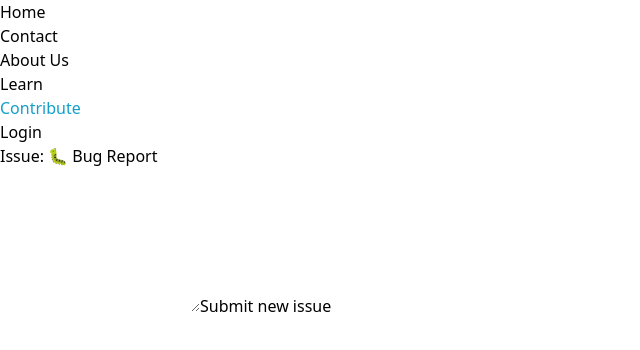
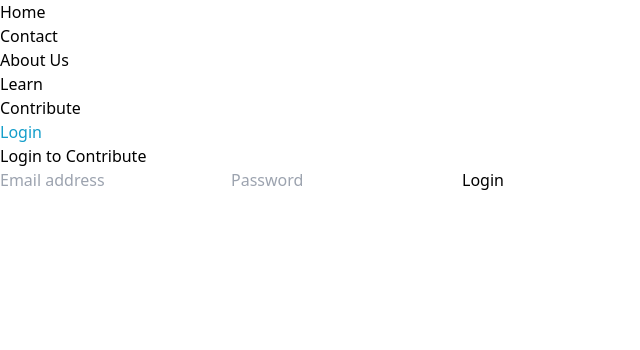
Before and after one commit to ahmadezzat472/Mastering-Routing-SPA-, a React (Vite) app: page /login in a window 1280 px wide. Before the commit this address led to /contribute. Shown: the top 350 px of the page, without its empty margins (0-640 px from the left). Built offline with nearby package versions, Linux system fonts and the light colour scheme.

Commit message:
Protected Route Component

```diff
--- /dev/null
+++ b/src/components/auth/ProtectedRoute.tsx
@@ -0,0 +1,15 @@
+import { ReactNode } from "react";
+import { Navigate } from "react-router-dom";
+
+interface IProps {
+    isAllowedCondition: boolean
+    redirectPath: string
+    children: ReactNode
+}
+
+const ProtectedRoute = ({isAllowedCondition, redirectPath, children}: IProps) => {
+    if(isAllowedCondition) return children;
+    else return <Navigate to={redirectPath} />
+}
+
+export default ProtectedRoute;
--- a/src/routes/index.tsx
+++ b/src/routes/index.tsx
@@ -1,4 +1,4 @@
-import { createBrowserRouter, createRoutesFromElements, Navigate, Route } from "react-router-dom";
+import { createBrowserRouter, createRoutesFromElements, Route } from "react-router-dom";
 import Home from "../pages";
 import Contact from "../pages/Contact";
 import About from "../pages/About";
@@ -9,8 +9,9 @@ import Thinking from "../pages/learn/Thinking";
 import LearnLayout from "../pages/learn/Layout";
 import Contribute from "../pages/Contribute";
 import Login from "../pages/Login";
+import ProtectedRoute from "../components/auth/ProtectedRoute";
 
-const isLoggedIn = true
+const isLoggedIn = false
 
 const router = createBrowserRouter(
     createRoutesFromElements(
@@ -20,8 +21,16 @@ const router = createBrowserRouter(
                 <Route index element={<Home />} />
                 <Route path="contact" element={<Contact />} />
                 <Route path="about" element={<About />} />
-                <Route path="contribute" element={isLoggedIn ? <Contribute /> : <Navigate to={"/login"} />} />
-                <Route path="login" element={isLoggedIn? <Navigate to={"/contribute"} /> : <Login />} />
+                <Route path="contribute" element={
+                    <ProtectedRoute isAllowedCondition={isLoggedIn} redirectPath="/login" >
+                        <Contribute />
+                    </ProtectedRoute> }
+                />
+                <Route path="login" element={
+                    <ProtectedRoute isAllowedCondition={!isLoggedIn} redirectPath="/contribute" >
+                        <Login />
+                    </ProtectedRoute> }
+                />
             </Route>
 
             {/* Learn Layout */}
```
